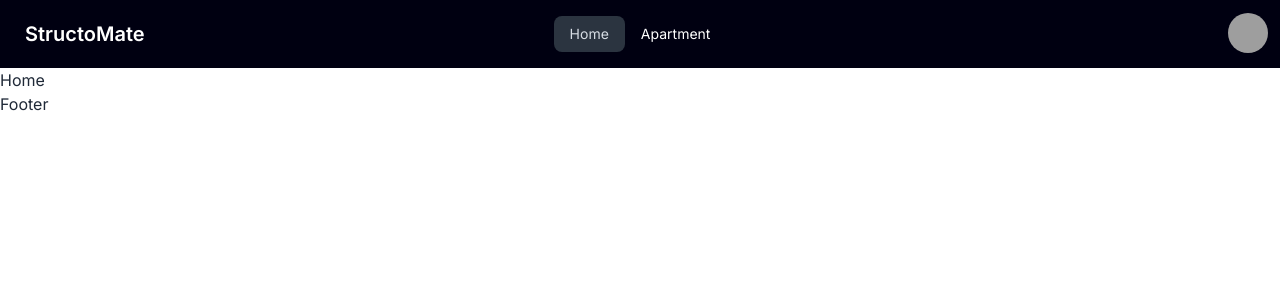
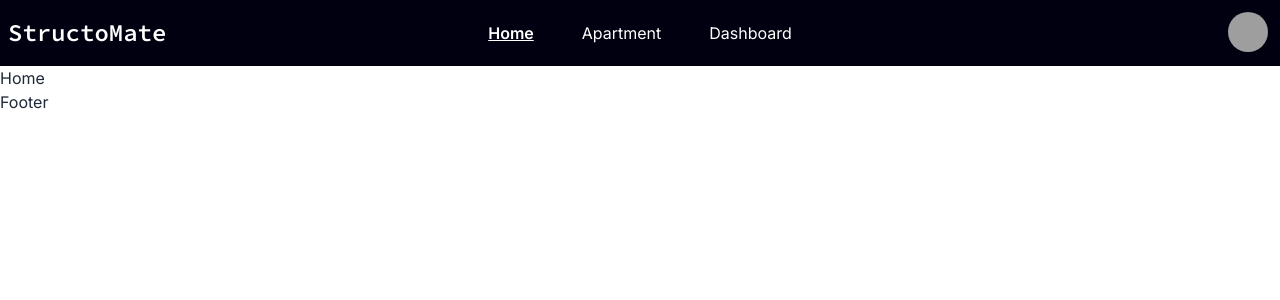
Before and after one commit to Ajmain-Fayek/StructoMate, a React (Vite) app: page / in a window 1280 px wide. Shown: the top 300 px of the page. Built offline with nearby package versions, Linux system fonts and the light colour scheme; grey boxes are pictures that could not be loaded.

Commit message:
Navbar Active adress visul implemented

```diff
--- a/src/Pages/Shared/NavBar/Navbar.jsx
+++ b/src/Pages/Shared/NavBar/Navbar.jsx
@@ -1,19 +1,20 @@
 import { Link, NavLink } from "react-router";
 
 const NavBar = () => {
+    const user = true;
     return (
         <div className=" bg-overlay text-white sticky top-0 z-[999999]">
             <div className="navbar max-w-screen-2xl mx-auto">
                 <div className="navbar-start">
                     <Link
                         to={"/"}
-                        className="btn btn-ghost text-xl font-Cinzel"
+                        className="text-2xl font-Source-Code-Pro font-semibold"
                     >
                         StructoMate
                     </Link>
                 </div>
                 <div className="navbar-center hidden sm:flex">
-                    <ul className="menu menu-horizontal px-1">
+                    <ul className="flex nav-menu gap-8 md:gap-12 px-1">
                         <li>
                             <NavLink to={"/"}>Home</NavLink>
                         </li>
@@ -21,6 +22,11 @@ const NavBar = () => {
                         <li>
                             <NavLink to={"/apartment"}>Apartment</NavLink>
                         </li>
+                        {user && (
+                            <li>
+                                <NavLink to={"/dashboard"}>Dashboard</NavLink>
+                            </li>
+                        )}
                     </ul>
                 </div>
                 <div className="navbar-end">
@@ -43,6 +49,9 @@ const NavBar = () => {
                                 className="menu space-y-4 menu-sm border dropdown-content bg-base-100 rounded-box z-[1] mt-3 w-52 p-2 shadow"
                             >
                                 <li className="text-center">User Name</li>
+                                <li className="sm:hidden ">
+                                    <NavLink to="/">Home</NavLink>
+                                </li>
                                 <li>
                                     <NavLink to={"/dashboard"}>
                                         Dashboard
--- a/src/index.css
+++ b/src/index.css
@@ -8,6 +8,12 @@
     font-family: "Inter", serif;
 }
 
+.nav-menu .active {
+    background: transparent;
+    text-decoration: underline;
+    font-weight: 600;
+}
+
 @tailwind base;
 @tailwind components;
 @tailwind utilities;
--- a/tailwind.config.js
+++ b/tailwind.config.js
@@ -5,7 +5,7 @@ export default {
         extend: {
             fontFamily: {
                 Inter: "Inter",
-                "Source Code Pro": "Source Code Pro",
+                "Source-Code-Pro": "Source Code Pro",
             },
             colors: {
                 overlay: "#001",
```
